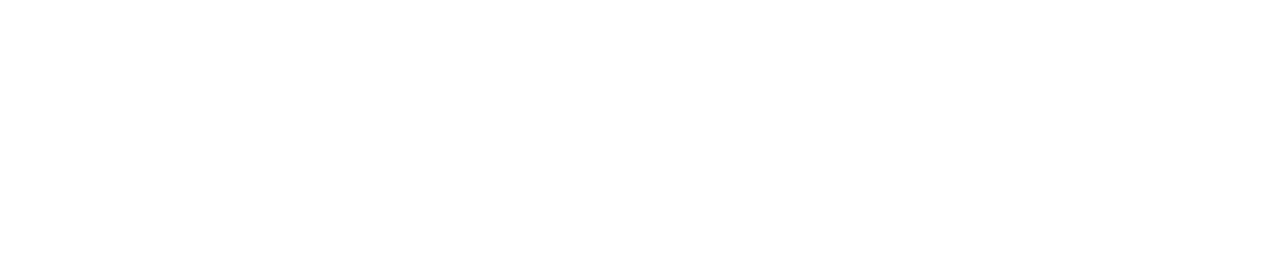
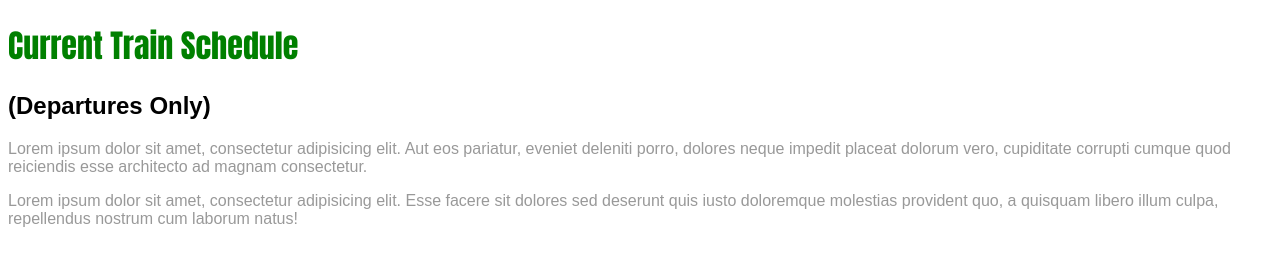
Before and after one commit to scwebd/demo-repo, a plain HTML site: page index.html in a window 1280 px wide. Drawn offline with Linux system fonts and the light colour scheme.

Commit message:
Some basic CSS and HTML

```diff
--- a/index.html
+++ b/index.html
@@ -1,5 +1,13 @@
 <!DOCTYPE html>
 <html>
-	<head></head>
-	<body></body>
+	<head>
+		<title>Firebase Train App</title>
+		<link rel="stylesheet" href="styles.css" />
+	</head>
+	<body>
+		<h1>Current Train Schedule</h1>
+		<h2>(Departures Only)</h2>
+		<p>Lorem ipsum dolor sit amet, consectetur adipisicing elit. Aut eos pariatur, eveniet deleniti porro, dolores neque impedit placeat dolorum vero, cupiditate corrupti cumque quod reiciendis esse architecto ad magnam consectetur.</p>
+		<p>Lorem ipsum dolor sit amet, consectetur adipisicing elit. Esse facere sit dolores sed deserunt quis iusto doloremque molestias provident quo, a quisquam libero illum culpa, repellendus nostrum cum laborum natus!</p>
+	</body>
 </html>
--- a/styles.css
+++ b/styles.css
@@ -0,0 +1,10 @@
+* {
+	font-family: Arial, Helvetica, sans-serif;
+}
+h1 {
+	color: green;
+	font-family: Impact, Charcoal, sans-serif;
+}
+p {
+	color: #999;
+}
```
